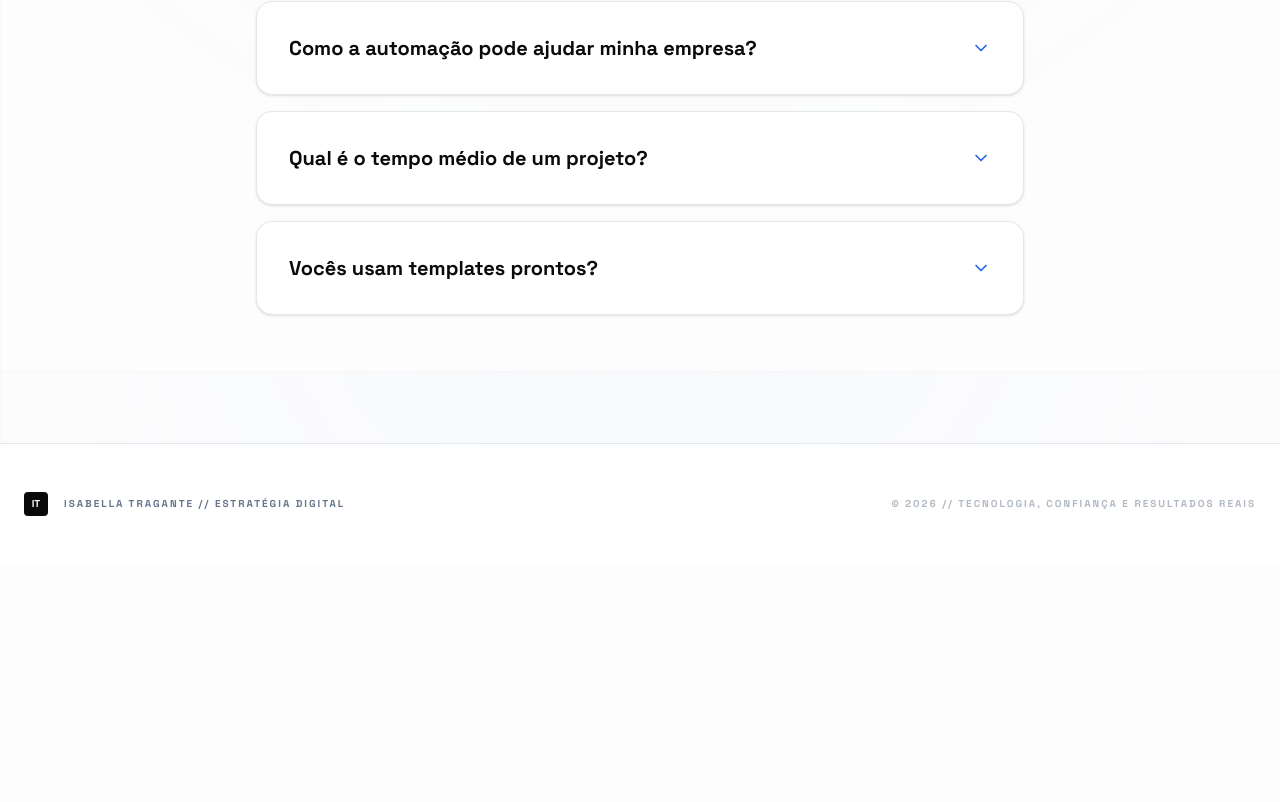
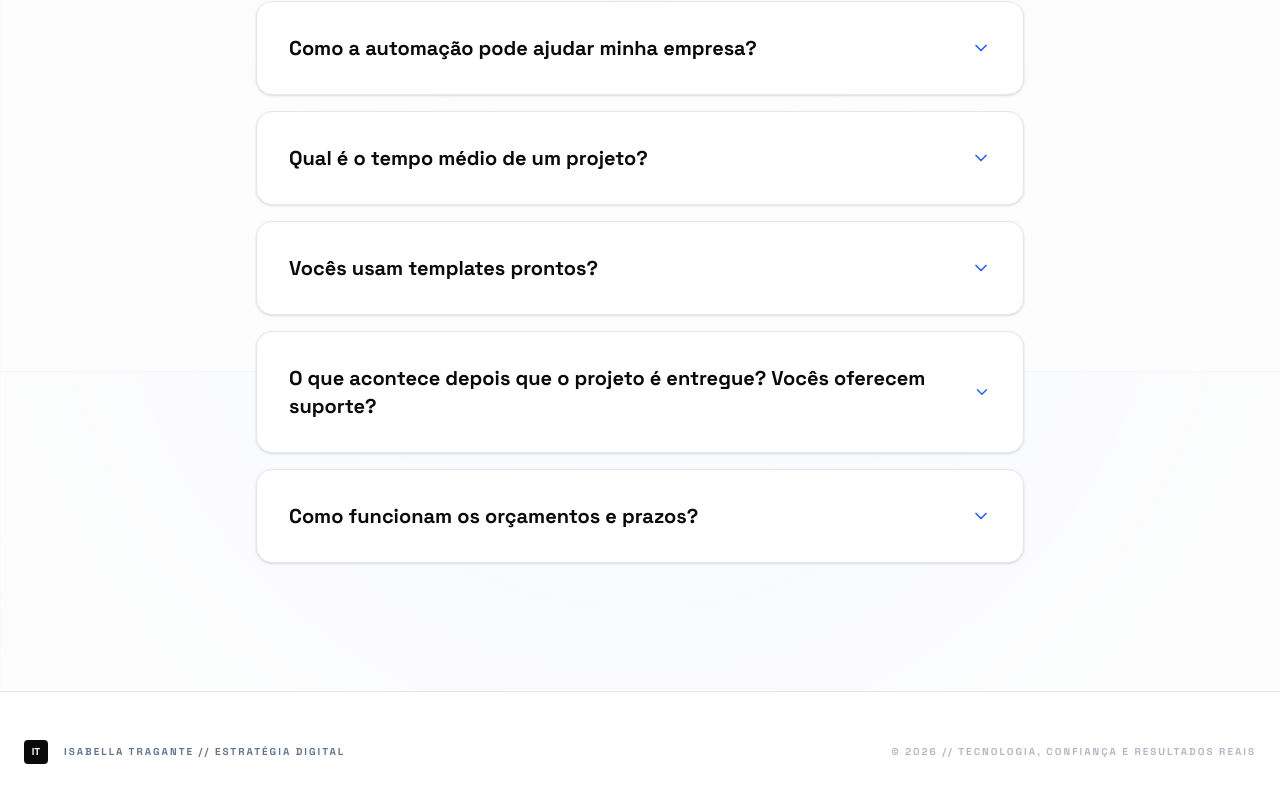
Before and after one commit to IsabellaSiqueira/Site-Isabella, a React (Vite) app: page / in a window 1280 px wide. Shown: the part 6029-6831 px from the top of the page. Before the commit the page ends 6593 px from the top, so only its background shows below. Built offline with nearby package versions, Linux system fonts and the light colour scheme.

Commit message:
feat: Add new FAQ entries for support and pricing
Includes answers to common questions regarding post-project support, maintenance options, and the process for obtaining custom quotes and timelines.

```diff
--- a/src/App.tsx
+++ b/src/App.tsx
@@ -58,6 +58,14 @@ export default function App() {
     {
       q: "Vocês usam templates prontos?",
       a: "Não. Todo projeto é desenhado do zero no Figma para atender exatamente às regras da sua operação, resultando em um sistema exclusivo e focado em conversão."
+    },
+    {
+      q: "O que acontece depois que o projeto é entregue? Vocês oferecem suporte?",
+      a: "Sim. Após o lançamento, oferecemos um período de acompanhamento e garantia para garantir a estabilidade do sistema. Depois disso, você pode optar por pacotes de manutenção contínua e evolução do produto, garantindo que sua plataforma cresça junto com a sua empresa."
+    },
+    {
+      q: "Como funcionam os orçamentos e prazos?",
+      a: "Como trabalhamos com soluções sob medida de alta complexidade, não temos pacotes tabelados. O processo começa com uma Sessão de Estratégia gratuita para entendermos o seu cenário. A partir daí, desenhamos o escopo, o cronograma de entregas (dividido em etapas ágeis) e o investimento necessário para a sua operação escalar."
     }
   ];
 
```
